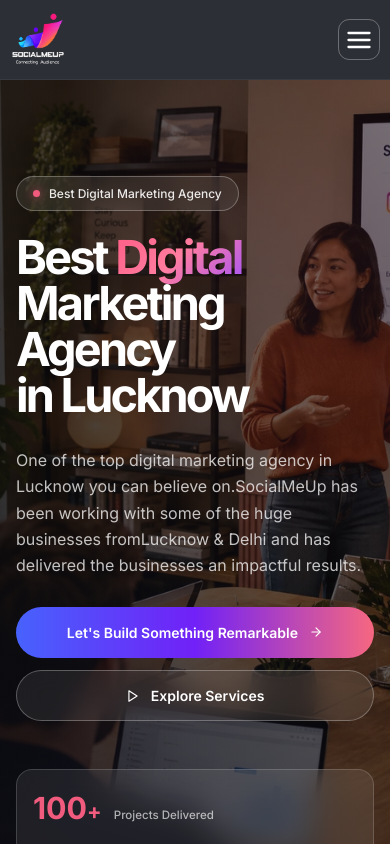
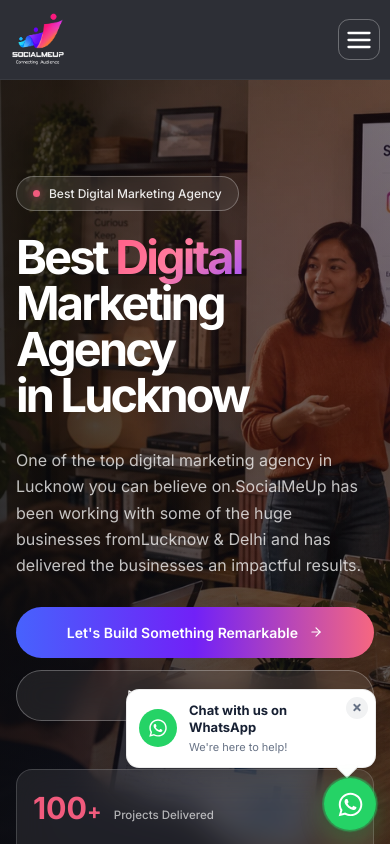
Before and after one commit to socialmeupteam-jpg/SocialMeUp-Agency, a React (Vite) app in the folder SocialMeUp-Agency/: page / in a window 390 px wide. Shown: the top 844 px of the page. Built offline with nearby package versions, Linux system fonts and the light colour scheme.

Commit message:
Floating Whatsapp icon added

```diff
--- a/SocialMeUp-Agency/src/App.tsx
+++ b/SocialMeUp-Agency/src/App.tsx
@@ -1,7 +1,7 @@
 import { lazy, Suspense } from "react";
 import { Navigate, Route, Routes } from "react-router-dom";
 import ScrollToTop from "./components/ScrollToTop";
-
+import WhatsAppFloat from "./components/WhatsappFloat/WhatsappFloat";
 const Home = lazy(() => import("./pages/Home/Home"));
 const Portfolio = lazy(() => import("./pages/Portfolio/Portfolio"));
 const PrivacyPolicy = lazy(() => import("./pages/Privacy/PrivacyPolicy"));
@@ -13,7 +13,13 @@
   return (
     <>
       <ScrollToTop />
-      <Suspense fallback={<main aria-busy="true"><p>Loading...</p></main>}>
+      <Suspense
+        fallback={
+          <main aria-busy="true">
+            <p>Loading...</p>
+          </main>
+        }
+      >
         <Routes>
           <Route path="/" element={<Home />} />
           <Route path="/portfolio" element={<Portfolio />} />
@@ -24,6 +30,8 @@
           <Route path="*" element={<Navigate to="/" replace />} />
         </Routes>
       </Suspense>
+
+      <WhatsAppFloat />
     </>
   );
 }
--- /dev/null
+++ b/SocialMeUp-Agency/src/components/WhatsappFloat/WhatsappFloat.module.css
@@ -0,0 +1,335 @@
+.wrapper {
+  position: fixed;
+  right: 24px;
+  bottom: 24px;
+  z-index: 9999;
+
+  display: flex;
+  flex-direction: column;
+  align-items: flex-end;
+  gap: 12px;
+
+  pointer-events: none;
+}
+
+/* ================================
+   POPUP
+================================ */
+
+.popup {
+  position: relative;
+
+  display: flex;
+  align-items: center;
+  gap: 12px;
+
+  width: 260px;
+  padding: 14px 38px 14px 14px;
+
+  background: #ffffff;
+  border: 1px solid rgba(0, 0, 0, 0.08);
+  border-radius: 14px;
+
+  box-shadow:
+    0 12px 35px rgba(0, 0, 0, 0.12),
+    0 3px 10px rgba(0, 0, 0, 0.06);
+
+  cursor: pointer;
+
+  pointer-events: auto;
+
+  animation: popupEnter 0.35s ease-out;
+}
+
+.popup::after {
+  content: "";
+
+  position: absolute;
+  right: 20px;
+  bottom: -8px;
+
+  width: 16px;
+  height: 16px;
+
+  background: #ffffff;
+
+  border-right: 1px solid rgba(0, 0, 0, 0.08);
+  border-bottom: 1px solid rgba(0, 0, 0, 0.08);
+
+  transform: rotate(45deg);
+}
+
+.popup:hover {
+  transform: translateY(-2px);
+
+  box-shadow:
+    0 16px 40px rgba(0, 0, 0, 0.15),
+    0 4px 12px rgba(0, 0, 0, 0.07);
+
+  transition:
+    transform 0.2s ease,
+    box-shadow 0.2s ease;
+}
+
+/* WhatsApp icon inside popup */
+
+.popupIcon {
+  flex-shrink: 0;
+
+  width: 42px;
+  height: 42px;
+
+  display: flex;
+  align-items: center;
+  justify-content: center;
+
+  border-radius: 50%;
+
+  background: #25d366;
+  color: #ffffff;
+
+  font-size: 23px;
+}
+
+.popupContent {
+  display: flex;
+  flex-direction: column;
+  gap: 3px;
+
+  min-width: 0;
+}
+
+.popupContent strong {
+  color: #172033;
+
+  font-size: 14px;
+  font-weight: 700;
+  line-height: 1.35;
+}
+
+.popupContent span {
+  color: #687386;
+
+  font-size: 12px;
+  line-height: 1.4;
+}
+
+/* Close button */
+
+.closeButton {
+  position: absolute;
+  top: 7px;
+  right: 7px;
+
+  width: 22px;
+  height: 22px;
+
+  display: flex;
+  align-items: center;
+  justify-content: center;
+
+  border: 0;
+  border-radius: 50%;
+
+  background: rgba(20, 30, 50, 0.06);
+  color: #687386;
+
+  font-size: 11px;
+
+  cursor: pointer;
+
+  z-index: 2;
+
+  pointer-events: auto;
+}
+
+.closeButton:hover {
+  background: rgba(20, 30, 50, 0.12);
+  color: #172033;
+}
+
+/* ================================
+   FLOATING WHATSAPP BUTTON
+================================ */
+
+.floatingButton {
+  position: relative;
+
+  width: 58px;
+  height: 58px;
+
+  display: flex;
+  align-items: center;
+  justify-content: center;
+
+  border: none;
+  border-radius: 50%;
+
+  background: #25d366;
+  color: #ffffff;
+
+  box-shadow:
+    0 10px 25px rgba(37, 211, 102, 0.28),
+    0 4px 10px rgba(0, 0, 0, 0.12);
+
+  cursor: pointer;
+
+  pointer-events: auto;
+
+  transition:
+    transform 0.25s ease,
+    box-shadow 0.25s ease;
+}
+
+.floatingButton:hover {
+  transform: translateY(-4px) scale(1.04);
+
+  box-shadow:
+    0 14px 32px rgba(37, 211, 102, 0.35),
+    0 5px 14px rgba(0, 0, 0, 0.14);
+}
+
+.floatingButton:active {
+  transform: scale(0.96);
+}
+
+.whatsappIcon {
+  position: relative;
+  z-index: 2;
+
+  width: 31px;
+  height: 31px;
+}
+
+/* ================================
+   PULSE EFFECT
+================================ */
+
+.pulse {
+  position: absolute;
+  inset: 0;
+
+  border-radius: 50%;
+
+  border: 2px solid #25d366;
+
+  opacity: 0;
+
+  animation: whatsappPulse 2.2s infinite;
+}
+
+/* ================================
+   ANIMATIONS
+================================ */
+
+@keyframes whatsappPulse {
+  0% {
+    transform: scale(1);
+    opacity: 0.6;
+  }
+
+  70% {
+    transform: scale(1.45);
+    opacity: 0;
+  }
+
+  100% {
+    transform: scale(1.45);
+    opacity: 0;
+  }
+}
+
+@keyframes popupEnter {
+  from {
+    opacity: 0;
+    transform: translateY(10px) scale(0.96);
+  }
+
+  to {
+    opacity: 1;
+    transform: translateY(0) scale(1);
+  }
+}
+
+/* ================================
+   TABLET
+================================ */
+
+@media (max-width: 768px) {
+  .wrapper {
+    right: 18px;
+    bottom: 18px;
+  }
+
+  .popup {
+    width: 240px;
+  }
+
+  .floatingButton {
+    width: 54px;
+    height: 54px;
+  }
+
+  .whatsappIcon {
+    width: 29px;
+    height: 29px;
+  }
+}
+
+/* ================================
+   MOBILE
+================================ */
+
+@media (max-width: 480px) {
+  .wrapper {
+    right: 14px;
+    bottom: 14px;
+    gap: 10px;
+  }
+
+  .popup {
+    width: min(250px, calc(100vw - 40px));
+
+    padding: 12px 36px 12px 12px;
+
+    border-radius: 13px;
+  }
+
+  .popupIcon {
+    width: 38px;
+    height: 38px;
+
+    font-size: 20px;
+  }
+
+  .popupContent strong {
+    font-size: 13px;
+  }
+
+  .popupContent span {
+    font-size: 11px;
+  }
+
+  .floatingButton {
+    width: 52px;
+    height: 52px;
+  }
+
+  .whatsappIcon {
+    width: 27px;
+    height: 27px;
+  }
+}
+
+/* ================================
+   REDUCED MOTION
+================================ */
+
+@media (prefers-reduced-motion: reduce) {
+  .popup,
+  .floatingButton,
+  .pulse {
+    animation: none;
+    transition: none;
+  }
+}
--- /dev/null
+++ b/SocialMeUp-Agency/src/components/WhatsappFloat/WhatsappFloat.tsx
@@ -0,0 +1,72 @@
+import { useState } from "react";
+import { FaWhatsapp, FaTimes } from "react-icons/fa";
+import styles from "./WhatsAppFloat.module.css";
+
+const WHATSAPP_NUMBER = "918004857390";
+
+const WHATSAPP_MESSAGE =
+  "Hello SocialMeUp! I would like to know more about your services.";
+
+function WhatsAppFloat() {
+  const [isPopupOpen, setIsPopupOpen] = useState(true);
+
+  const openWhatsApp = () => {
+    const whatsappUrl = `https://wa.me/${WHATSAPP_NUMBER}?text=${encodeURIComponent(
+      WHATSAPP_MESSAGE,
+    )}`;
+
+    window.open(whatsappUrl, "_blank", "noopener,noreferrer");
+  };
+
+  return (
+    <div className={styles.wrapper}>
+      {isPopupOpen && (
+        <div
+          className={styles.popup}
+          role="button"
+          tabIndex={0}
+          onClick={openWhatsApp}
+          onKeyDown={(event) => {
+            if (event.key === "Enter" || event.key === " ") {
+              openWhatsApp();
+            }
+          }}
+        >
+          <button
+            type="button"
+            className={styles.closeButton}
+            aria-label="Close WhatsApp message"
+            onClick={(event) => {
+              event.stopPropagation();
+              setIsPopupOpen(false);
+            }}
+          >
+            <FaTimes />
+          </button>
+
+          <div className={styles.popupIcon}>
+            <FaWhatsapp />
+          </div>
+
+          <div className={styles.popupContent}>
+            <strong>Chat with us on WhatsApp</strong>
+            <span>We're here to help!</span>
+          </div>
+        </div>
+      )}
+
+      <button
+        type="button"
+        className={styles.floatingButton}
+        aria-label="Chat with SocialMeUp on WhatsApp"
+        onClick={openWhatsApp}
+      >
+        <FaWhatsapp className={styles.whatsappIcon} />
+
+        <span className={styles.pulse}></span>
+      </button>
+    </div>
+  );
+}
+
+export default WhatsAppFloat;
```
Also changed, not shown: SocialMeUp-Agency/src/data/PortfolioData.ts (+58 -34 lines), SocialMeUp-Agency/public/portfolio/SocialMedia/project-6.webp (added), SocialMeUp-Agency/public/portfolio/websites/the-moments-capturer.webp (added).
